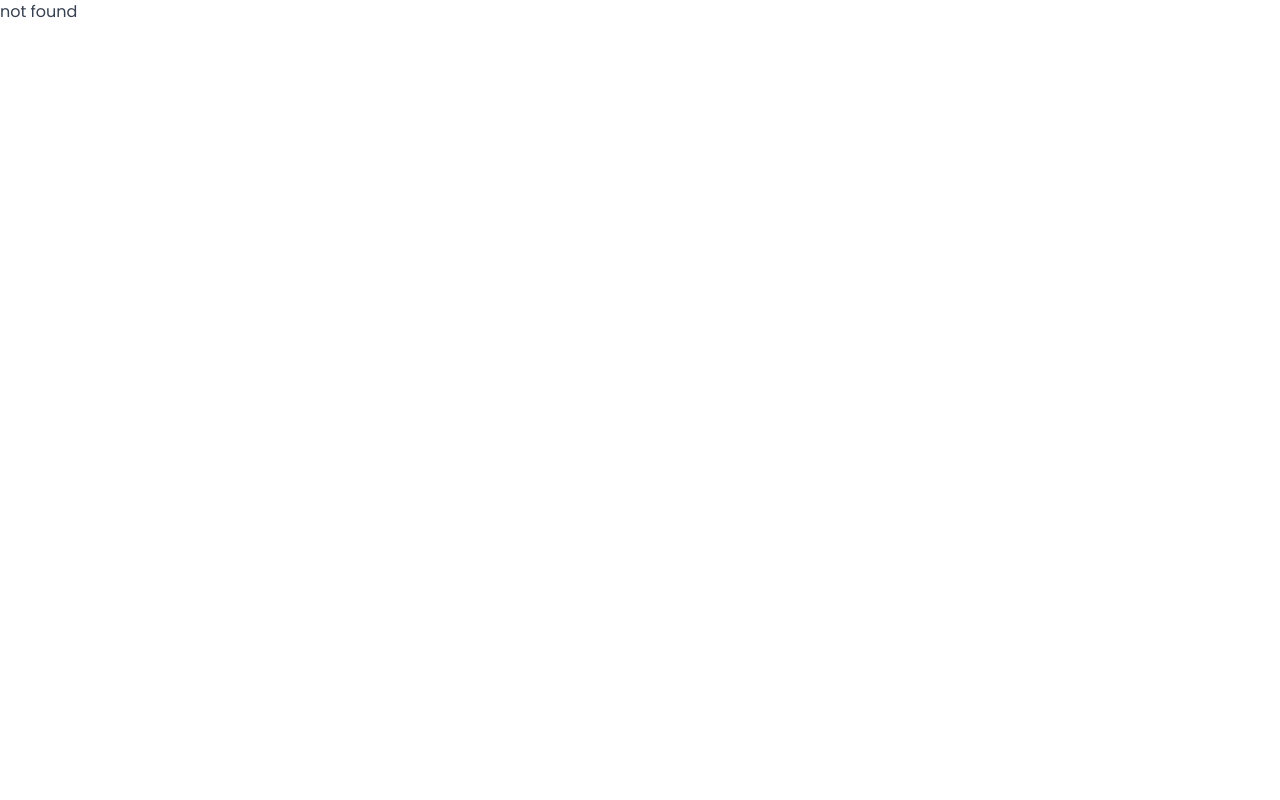
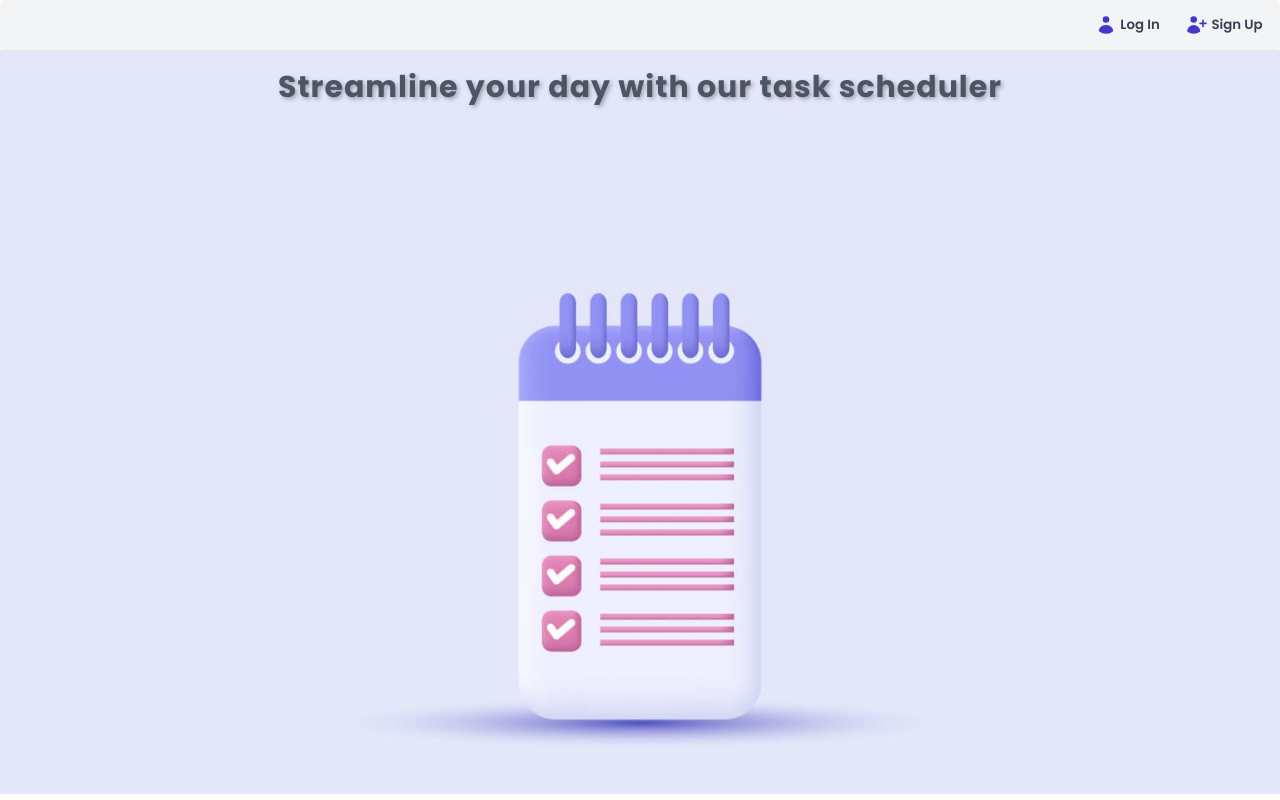
Before and after one commit to Moamen-Youssef/task-scheduler-v2, a React (Vite) app: page /task-scheduler-v2/landing in a window 1280 px wide. Built offline with nearby package versions, Linux system fonts and the light colour scheme; a web font is replaced by a local one.

Commit message:
"final touches"

```diff
--- a/index.html
+++ b/index.html
@@ -2,12 +2,12 @@
 <html lang="en">
   <head>
     <meta charset="UTF-8" />
-    <link rel="icon" type="image/svg+xml" href="/vite.svg" />
     <link rel="preconnect" href="https://fonts.googleapis.com" />
     <link rel="preconnect" href="https://fonts.gstatic.com" crossorigin />
     <link href="https://fonts.googleapis.com/css2?family=Poppins:wght@400;500;600;700&display=swap" rel="stylesheet" />
     <link href="https://fonts.googleapis.com/css2?family=Sono:wght@400;500;600&display=swap" rel="stylesheet" />
     <meta name="viewport" content="width=device-width, initial-scale=1.0" />
+    <link rel="icon" type="image/svg+xml" href="/taskicon.png" />
     <title>Task Scheduler</title>
   </head>
   <body>
--- a/src/AppRouter.jsx
+++ b/src/AppRouter.jsx
@@ -11,7 +11,7 @@ import ProtectedRoute from './ProtectedRoute';
 
 function AppRouter() {
   return (
-    <BrowserRouter>
+    <BrowserRouter basename='/task-scheduler-v2'>
       <Routes>
         <Route index element={<Navigate replace to='/landing' />} />
 
--- a/src/pages/Landing.jsx
+++ b/src/pages/Landing.jsx
@@ -2,7 +2,7 @@ import styled from 'styled-components';
 
 function Landing() {
   const StyledLandingCover = styled.div`
-    background-image: url('../../public/background.jpeg');
+    background-image: url('../../task-scheduler-v2/public/background.jpeg');
     height: 100vh;
     background-size: cover;
     background-position: center;
--- a/vite.config.js
+++ b/vite.config.js
@@ -3,6 +3,6 @@ import react from '@vitejs/plugin-react'
 import eslint from "vite-plugin-eslint"
 // https://vitejs.dev/config/
 export default defineConfig({
-  base: "/task-scheduler-v2/",
+  base : "/task-scheduler-v2/",
   plugins: [react(),eslint()],
 })
```
Also changed, not shown: public/taskicon.png (added), 1 other file (tests, documents, lock files or other folders).
